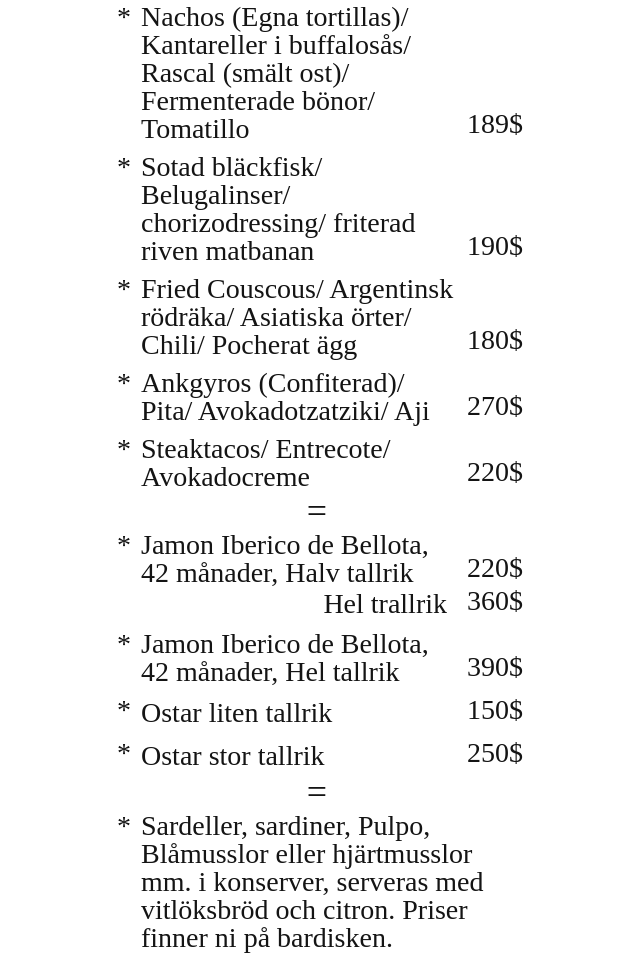
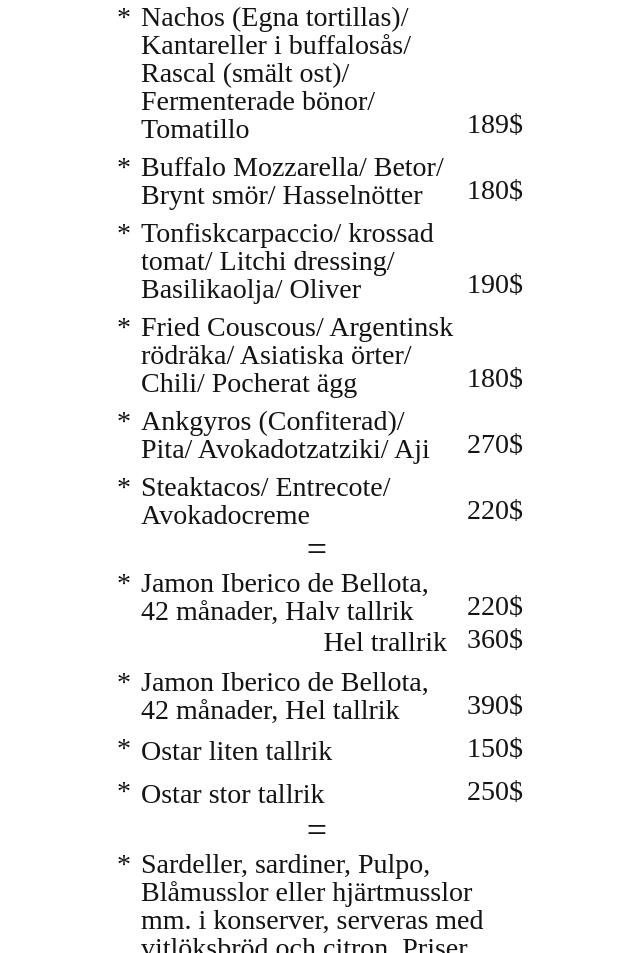
Before and after one commit to Cwejman/mestiza, a Gatsby site: page / in a window 1280 px wide. Shown: the part 2130-3083 px from the top of the page, without its empty margins (323-963 px from the left). Built offline with nearby package versions, Linux system fonts and the light colour scheme; Gatsby itself is replaced by a stand-in of ours; some packages are replaced by stand-ins of ours; a web font is replaced by a local one; what moveto would draw is missing.

Commit message:
Update Settings “main”

```diff
--- a/src/pages/main/index.md
+++ b/src/pages/main/index.md
@@ -29,7 +29,10 @@ menus:
           Fermenterade bönor/ Tomatillo
         price: "189"
       - alternatives: []
-        name: Sotad bläckfisk/ Belugalinser/ chorizodressing/ friterad riven matbanan
+        name: Buffalo Mozzarella/ Betor/ Brynt smör/ Hasselnötter
+        price: "180"
+      - alternatives: []
+        name: "Tonfiskcarpaccio/ krossad tomat/ Litchi dressing/ Basilikaolja/ Oliver "
         price: "190"
       - alternatives: []
         name: Fried Couscous/ Argentinsk rödräka/ Asiatiska örter/ Chili/ Pocherat ägg
```
